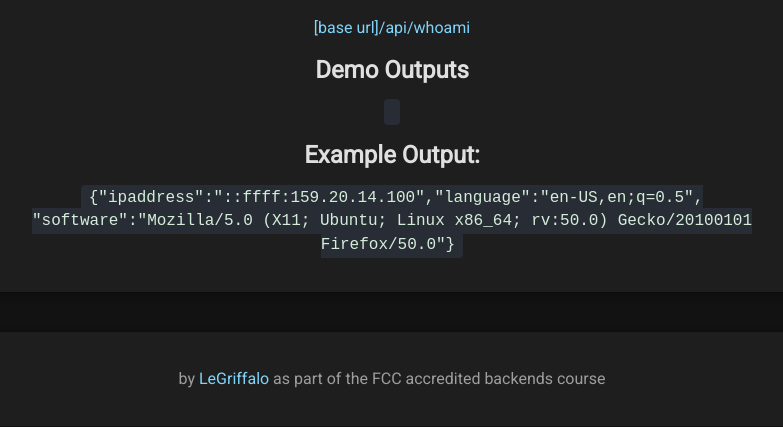
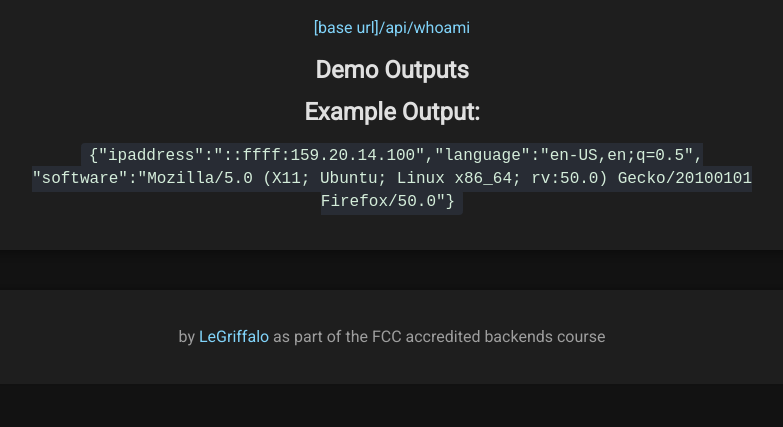
Before and after one commit to legriffalo/FCC-APIs-monorepo, a website: page API2-headers/views/index.html in a window 1280 px wide. Shown: the part 171-598 px from the top of the page, without its empty margins (248-1031 px from the left). Drawn offline with Linux system fonts and the light colour scheme; files that its build step writes are made by us from their sources.

Commit message:
minor changes

```diff
--- a/API2-headers/views/index.html
+++ b/API2-headers/views/index.html
@@ -24,7 +24,7 @@
             <p style="margin-left: 10px; display: none;">Loading...</p>
         </div>
 
-        <div id="api-response">
+        <div id="api-response" style="display:none;">
             <pre><code id="response-content"></code></pre>
         </div>
 
```
